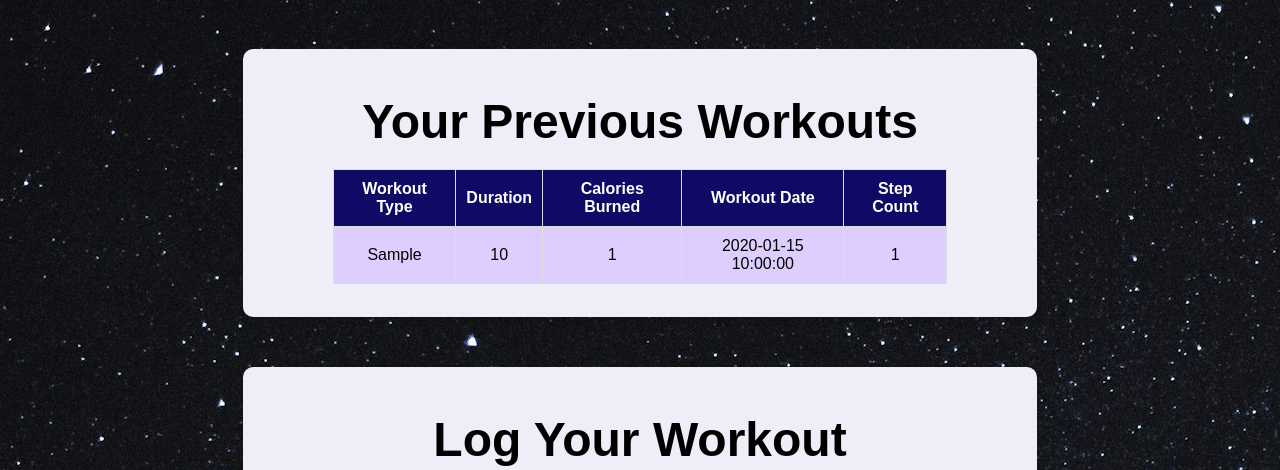
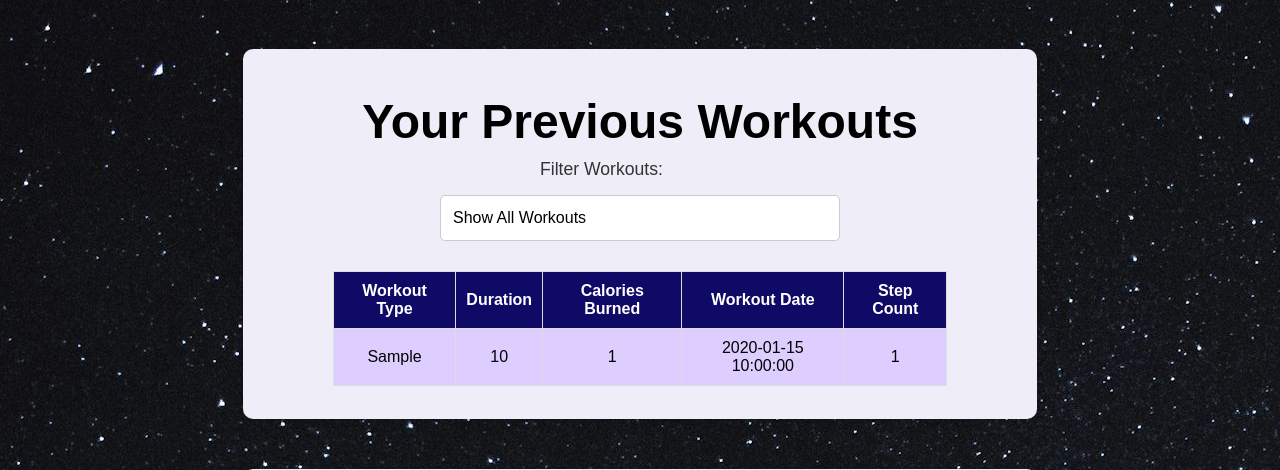
Before and after one commit to a-dandrea/missionCritical, a PHP site: page /workout.php in a window 1280 px wide. Shown: the part 76-546 px from the top of the page. Run offline with PHP 8.4, Linux system fonts and the light colour scheme; the visitor is signed in with stand-in values (Sample User, id 1); tables that the repository leaves empty hold one stand-in row (values such as "Sample post").

Commit message:
update table

```diff
--- a/frontend/workout.php
+++ b/frontend/workout.php
@@ -31,15 +31,28 @@ try {
 }
 
 // Fetch workouts from the database to display on the page
-$query = "SELECT * FROM workouts WHERE userID = :userID ORDER BY workoutID DESC";
+// Handle workout type filter
+$selectedType = $_GET['filter'] ?? 'all';
+
+// Build query dynamically
+if ($selectedType !== 'all') {
+    $query = "SELECT * FROM workouts WHERE userID = :userID AND workoutType = :workoutType ORDER BY workoutID DESC";
+} else {
+    $query = "SELECT * FROM workouts WHERE userID = :userID ORDER BY workoutID DESC";
+}
+
 try {
     $stmt = $db->prepare($query);
     $stmt->bindParam(':userID', $_SESSION['user_id'], PDO::PARAM_INT);
+    if ($selectedType !== 'all') {
+        $stmt->bindParam(':workoutType', $selectedType, PDO::PARAM_STR);
+    }
     $stmt->execute();
     $workouts = $stmt->fetchAll(PDO::FETCH_ASSOC);
 } catch (PDOException $e) {
     echo "Error fetching workouts: " . $e->getMessage();
 }
+
 ?>
 
 <!DOCTYPE html>
@@ -78,6 +91,17 @@ try {
 <body>
     <div class="container">
         <h1 style="text-align: center;">Your Previous Workouts</h1>
+        <form method="get" style="text-align: center; margin-bottom: 20px;">
+            <label for="filter">Filter Workouts:</label>
+            <select name="filter" id="filter" onchange="this.form.submit()">
+               <option value="all" <?php if ($selectedType == 'all') echo 'selected'; ?>>Show All Workouts</option>
+               <option value="Strength/ Weight Training" <?php if ($selectedType == 'Strength/ Weight Training') echo 'selected'; ?>>Strength/Weight Training</option>
+               <option value="Running" <?php if ($selectedType == 'Running') echo 'selected'; ?>>Running</option>
+               <option value="Cycling" <?php if ($selectedType == 'Cycling') echo 'selected'; ?>>Cycling</option>
+               <option value="Other Workout" <?php if ($selectedType == 'Other Workout') echo 'selected'; ?>>Other Workout</option>
+            </select>
+        </form>
+
         <table>
             <thead>
                 <tr>
```
